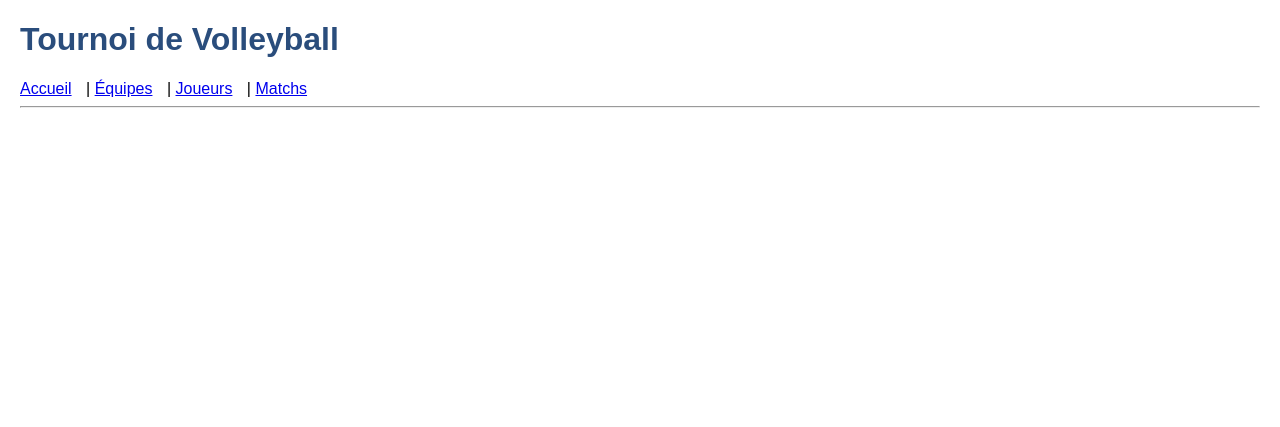
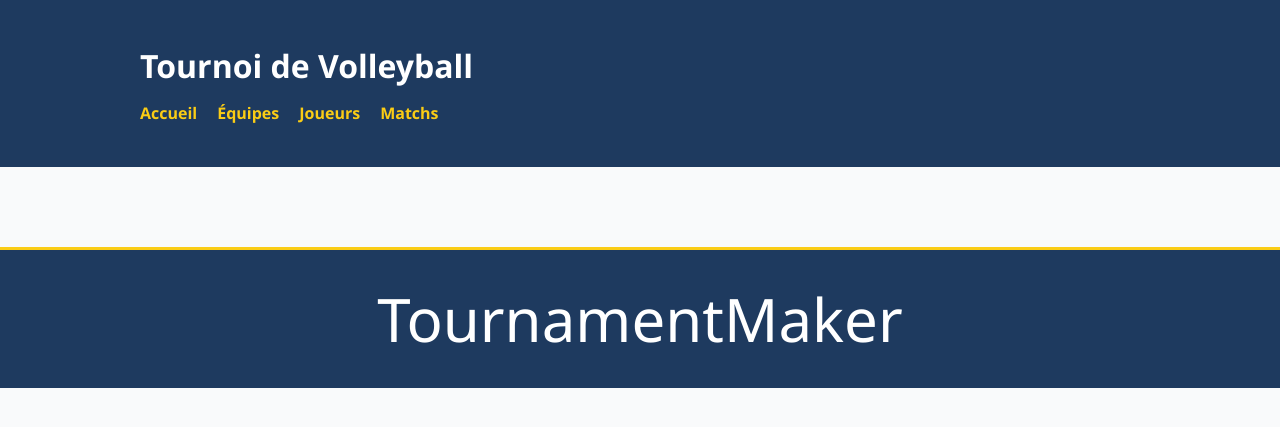
Before and after one commit to LouisAyzac/TournamentMaker, a Django app: page /TournamentMaker/ in a window 1280 px wide. Shown: the top 427 px of the page. Run offline with Django 5.2, Linux system fonts and the light colour scheme; data comes from the database, SQL or seed files in the repository.

Commit message:
version barre bleu premiere page

```diff
--- a/TournoiApp/TournamentMaker/static/css/styles.css
+++ b/TournoiApp/TournamentMaker/static/css/styles.css
@@ -1,10 +1,65 @@
+/* Reset + base */
+* {
+  margin: 0;
+  padding: 0;
+  box-sizing: border-box;
+}
+
 body {
-  font-family: Arial, sans-serif;
-  margin: 20px;
+  font-family: 'Segoe UI', sans-serif;
+  background-color: #f9fafb;
+  color: #1f2937;
+  line-height: 1.6;
 }
-h1 {
-  color: #2a4d7c;
+
+.container {
+  width: 90%;
+  max-width: 1000px;
+  margin: 0 auto;
+  padding: 20px 0;
 }
-nav a {
-  margin-right: 10px;
+
+/* Header */
+header {
+  background-color: #1e3a5f;
+  color: #ffffff;
+  padding: 20px 0;
 }
+
+header h1 {
+  font-size: 32px;
+  margin-bottom: 10px;
+}
+
+.navbar {
+  list-style: none;
+  display: flex;
+  gap: 20px;
+  padding: 0;
+}
+
+.navbar li a {
+  color: #facc15;
+  text-decoration: none;
+  font-weight: bold;
+}
+
+.navbar li a:hover {
+  text-decoration: underline;
+}
+
+/* Main */
+main {
+  padding: 30px 0;
+}
+
+/* Footer */
+footer {
+  background-color: #1e3a5f;
+  color: #ffffff;
+  text-align: center;
+  padding: 1px 0;
+  margin-top: 40px;
+  font-size: 60px;
+  border-top: 3px solid #facc15;
+}
--- a/TournoiApp/TournamentMaker/templates/base_generic.html
+++ b/TournoiApp/TournamentMaker/templates/base_generic.html
@@ -1,28 +1,36 @@
+{% load static %}
 <!DOCTYPE html>
 <html lang="fr">
 <head>
   <meta charset="UTF-8">
-    <title>{% block title %}Tournoi{% endblock %}</title>
-    {% load static %}
+  <title>{% block title %}Tournoi de Volleyball{% endblock %}</title>
   <link rel="stylesheet" href="{% static 'css/styles.css' %}">
+  <meta name="viewport" content="width=device-width, initial-scale=1.0">
 </head>
 <body>
   <header>
+    <div class="container">
       <h1>Tournoi de Volleyball</h1>
       <nav>
-        <a href="{% url 'index' %}">Accueil</a> |
-        <a href="#">Équipes</a> |
-        <a href="#">Joueurs</a> |
-        <a href="#">Matchs</a>
+        <ul class="navbar">
+          <li><a href="{% url 'index' %}">Accueil</a></li>
+          <li><a href="#">Équipes</a></li>
+          <li><a href="#">Joueurs</a></li>
+          <li><a href="#">Matchs</a></li>
+        </ul>
       </nav>
-      <hr>
+    </div>
   </header>
 
-    <main>
+  <main class="container">
     {% block content %}
     {% endblock %}
   </main>
 
-
+  <footer>
+    <div class="container">
+      <p> TournamentMaker</p>
+    </div>
+  </footer>
 </body>
 </html>
```
Lines whose indentation alone changed are shown as unchanged.
